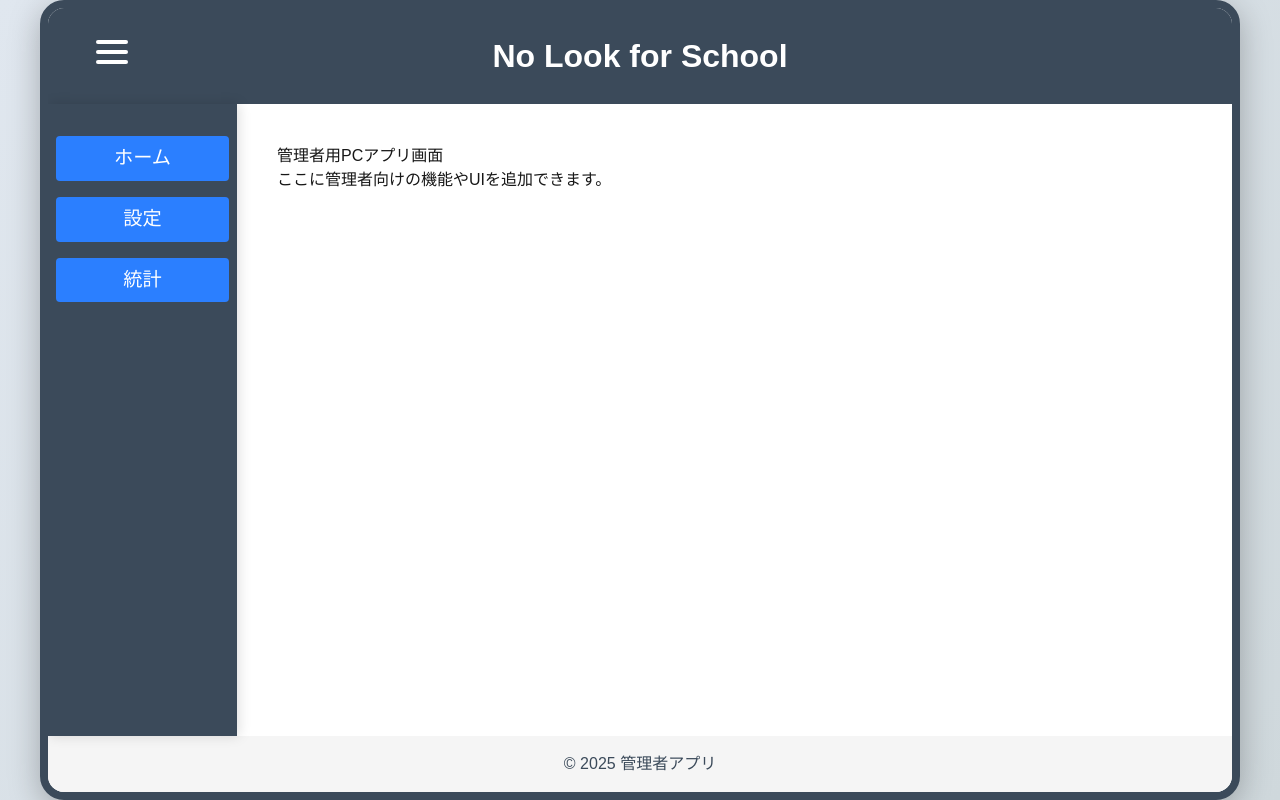
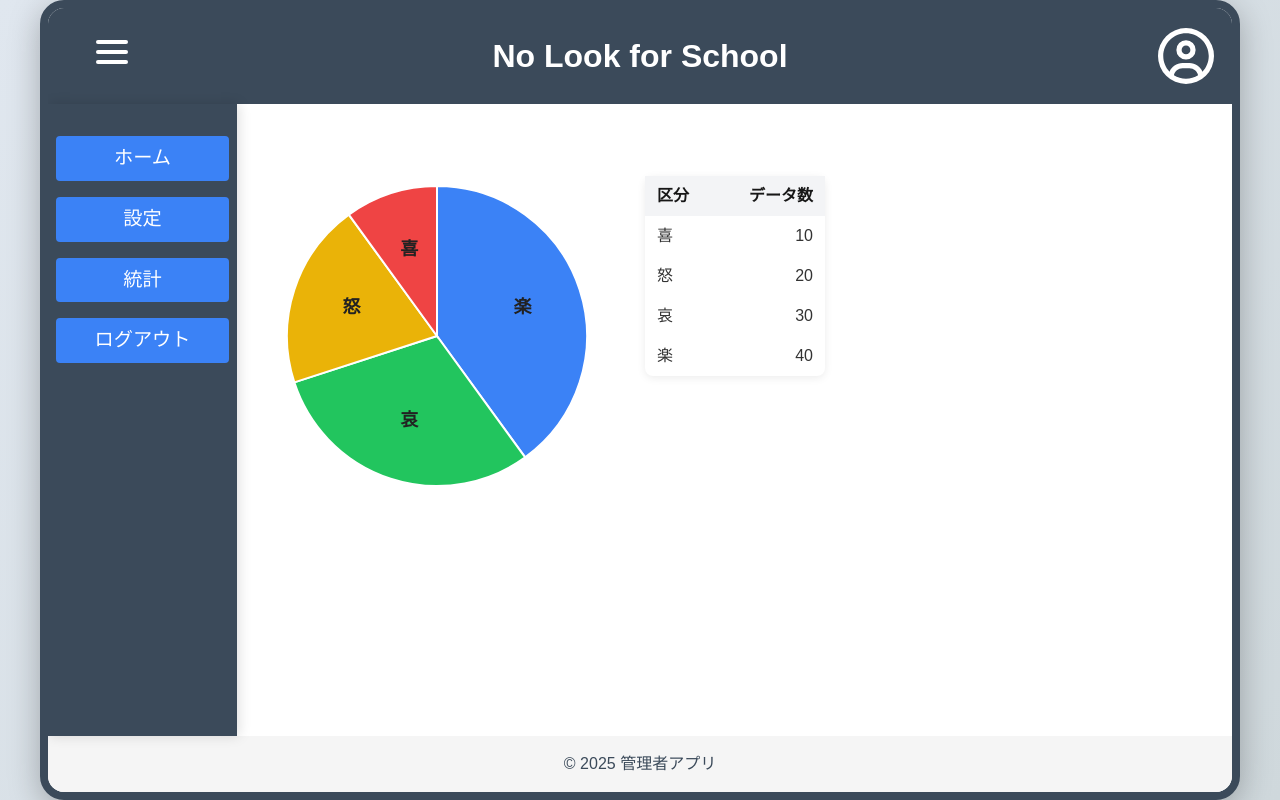
Before and after one commit to ochimasato0186/next_go_front, a Next.js app: page /maker/date in a window 1280 px wide. Both pictures are taken after a click on the button "メニュー". Built offline with nearby package versions, Linux system fonts and the light colour scheme.

Commit message:
円グラフ実装

```diff
--- a/app/maker/date/page.tsx
+++ b/app/maker/date/page.tsx
@@ -1,10 +1,41 @@
 import DesktopFrame from "../../../components/DesktopFrame";
+import ToukeiPieChart from "../../../components/toukei";
 
 export default function Maker() {
+  // 仮データ（ABCDの4区切り）
+  const sampleData = [
+    { label: "喜", value: 10 },
+    { label: "怒", value: 20 },
+    { label: "哀", value: 30 },
+    { label: "楽", value: 40 },
+  ];
   return (
     <DesktopFrame>
-      <h1>管理者用PCアプリ画面</h1>
-      <p>ここに管理者向けの機能やUIを追加できます。</p>
+      <div style={{marginTop: 32, display: "flex", alignItems: "flex-start", gap: 48}}>
+        {/* 円グラフ（左寄せ＆大きく） */}
+        <div style={{flex: "0 0 auto"}}>
+          <ToukeiPieChart data={sampleData} size={320} />
+        </div>
+        {/* データ数の表（右側） */}
+        <div style={{flex: "0 0 auto", minWidth: 180}}>
+          <table style={{borderCollapse: "collapse", width: "100%", background: "#fff", boxShadow: "0 2px 8px rgba(0,0,0,0.08)", borderRadius: 8}}>
+            <thead>
+              <tr style={{background: "#f3f4f6"}}>
+                <th style={{padding: "8px 12px", textAlign: "left", fontWeight: "bold"}}>区分</th>
+                <th style={{padding: "8px 12px", textAlign: "right", fontWeight: "bold"}}>データ数</th>
+              </tr>
+            </thead>
+            <tbody>
+              {sampleData.map((d, i) => (
+                <tr key={d.label}>
+                  <td style={{padding: "8px 12px", color: "#333"}}>{d.label}</td>
+                  <td style={{padding: "8px 12px", textAlign: "right", color: "#333"}}>{d.value}</td>
+                </tr>
+              ))}
+            </tbody>
+          </table>
+        </div>
+      </div>
     </DesktopFrame>
   );
 }
--- a/app/page.tsx
+++ b/app/page.tsx
@@ -1,5 +1,6 @@
 import Image from "next/image";
 import SmartphoneFrame from "../components/SmartphoneFrame";
+import stylesBtn from "../styles/button.module.css";
 import Link from "next/link";
 
 export default function Home() {
@@ -9,18 +10,21 @@ export default function Home() {
         <main className="flex flex-col items-center gap-4">
           <h1>ログイン画面</h1>
           <p>ここに先生向けの機能やUIを追加できます。</p>
+          {/* ログイン画面：生徒側ボタン */}
           <Link href="/student">
-            <button className="px-4 py-2 bg-blue-500 text-white rounded hover:bg-blue-600">
+            <button className={`px-4 py-2 rounded hover:bg-blue-600 ${stylesBtn.loginStudentBtn}`}>
               生徒側
             </button>
           </Link>
+          {/* ログイン画面：先生側ボタン */}
           <Link href="/teacher">
-            <button className="px-4 py-2 bg-green-500 text-white rounded hover:bg-green-600">
+            <button className={`px-4 py-2 rounded hover:bg-green-600 ${stylesBtn.loginTeacherBtn}`}>
               先生側
             </button>
           </Link>
+          {/* ログイン画面：管理者ボタン */}
           <Link href="/maker">
-            <button className="px-4 py-2 bg-green-500 text-white rounded hover:bg-green-600">
+            <button className={`px-4 py-2 rounded hover:bg-yellow-600 ${stylesBtn.loginMakerBtn}`}>
               管理者
             </button>
           </Link>
--- a/components/DesktopFrame.tsx
+++ b/components/DesktopFrame.tsx
@@ -1,17 +1,20 @@
 "use client";
 import React, { useState } from "react";
+import { FaRegCircleUser } from "react-icons/fa6";
 import { useRouter } from "next/navigation";
 import styles from "../styles/DesktopFrame.module.css";
+import stylesBtn from "../styles/button.module.css";
 
 const DesktopFrame: React.FC<{ children: React.ReactNode }> = ({ children }) => {
   const [sidebarOpen, setSidebarOpen] = useState(false);
+  const [userModalOpen, setUserModalOpen] = useState(false);
   const router = useRouter();
 
   return (
     <div className={styles.desktopBg}>
       <div className={styles.desktopFrame}>
         {/* ヘッダー */}
-        <div className={styles.header}>
+        <div className={styles.header} style={{ display: "flex", alignItems: "center", position: "relative" }}>
           <button
             className={styles.hamburger}
             onClick={() => setSidebarOpen((v) => !v)}
@@ -22,14 +25,48 @@ const DesktopFrame: React.FC<{ children: React.ReactNode }> = ({ children }) =>
             <span className={styles.hamburgerBar}></span>
           </button>
           <span style={{ margin: "0 auto" }}>No Look for School</span>
+          <span style={{ position: "absolute", right: 18, top: "50%", transform: "translateY(-50%)", cursor: "pointer" }} onClick={() => setUserModalOpen(true)}>
+            <FaRegCircleUser size={56} />
+          </span>
         </div>
+      {/* ユーザー情報モーダル */}
+      {userModalOpen && (
+        <div style={{
+          position: "fixed",
+          top: 0,
+          left: 0,
+          width: "100vw",
+          height: "100vh",
+          background: "rgba(0,0,0,0.3)",
+          display: "flex",
+          alignItems: "center",
+          justifyContent: "center",
+          zIndex: 1000
+        }} onClick={() => setUserModalOpen(false)}>
+          <div style={{
+            background: "#fff",
+            borderRadius: 12,
+            padding: "32px 40px",
+            minWidth: 320,
+            boxShadow: "0 2px 16px rgba(0,0,0,0.15)",
+            position: "relative"
+          }} onClick={e => e.stopPropagation()}>
+            <h2 style={{marginBottom: 24, fontSize: 20, textAlign: "center"}}>ユーザー情報</h2>
+            <div style={{marginBottom: 12}}>メールアドレス：sample@example.com</div>
+            <div style={{marginBottom: 12}}>ユーザー名：サンプルユーザー</div>
+            <div style={{marginBottom: 12}}>学校,所属名：サンプル学校</div>
+            <button style={{marginTop: 16, padding: "8px 24px", background: "#3182ce", color: "#fff", border: "none", borderRadius: 6, cursor: "pointer", display: "block", marginLeft: "auto", marginRight: "auto"}} onClick={() => setUserModalOpen(false)}>閉じる</button>
+          </div>
+        </div>
+      )}
         {/* サイドバー＋メインを横並びに */}
         <div className={styles.frameContent}>
           {sidebarOpen && (
             <div className={styles.sidebarLeft}>
               <div className={styles.sidebarContent}>
+                {/* サイドバー：ホームボタン */}
                 <button
-                  className="px-4 py-2 bg-blue-500 text-white rounded hover:bg-blue-600 w-full mb-4"
+                  className={`px-4 py-2 rounded w-full mb-4 ${stylesBtn.sidebarBtn}`}
                   onClick={() => {
                     router.push("/maker");
                     setSidebarOpen(false);
@@ -37,8 +74,9 @@ const DesktopFrame: React.FC<{ children: React.ReactNode }> = ({ children }) =>
                 >
                   ホーム
                 </button>
+                {/* サイドバー：設定ボタン */}
                 <button
-                  className="px-4 py-2 bg-blue-500 text-white rounded hover:bg-blue-600 w-full mb-4"
+                  className={`px-4 py-2 rounded w-full mb-4 ${stylesBtn.sidebarBtn}`}
                   onClick={() => {
                     router.push("/maker/setting");
                     setSidebarOpen(false);
@@ -46,14 +84,25 @@ const DesktopFrame: React.FC<{ children: React.ReactNode }> = ({ children }) =>
                 >
                   設定
                 </button>
+                {/* サイドバー：統計ボタン */}
                 <button
-                  className="px-4 py-2 bg-blue-500 text-white rounded hover:bg-blue-600 w-full"
+                  className={`px-4 py-2 rounded w-full mb-4 ${stylesBtn.sidebarBtn}`}
                   onClick={() => {
                     router.push("/maker/date");
                     setSidebarOpen(false);
                   }}
                 >
                   統計
+                </button>
+                {/* サイドバー：ログアウトボタン */}
+                <button
+                  className={`px-4 py-2 rounded w-full mb-4 ${stylesBtn.sidebarBtn}`}
+                  onClick={() => {
+                    router.push("/");
+                    setSidebarOpen(false);
+                  }}
+                >
+                  ログアウト
                 </button>
               </div>
             </div>
--- /dev/null
+++ b/components/toukei.tsx
@@ -0,0 +1,71 @@
+import React from "react";
+import type { PieData, ToukeiPieChartProps } from "../types/toukei";
+const ToukeiPieChart: React.FC<ToukeiPieChartProps> = ({ data, size = 480 }) => {
+  // データをvalueの降順（大きい順）にソート
+  const sortedData = [...data].sort((a, b) => b.value - a.value);
+  // 合計値
+  const total = sortedData.reduce((sum, d) => sum + d.value, 0);
+  // 円グラフの各セグメントの開始・終了角度を計算
+  // 90°（上方向）からスタート
+  let startAngle = -Math.PI / 2;
+  const colors = ["#3b82f6", "#22c55e", "#eab308", "#ef4444", "#a855f7", "#14b8a6"];
+
+  return (
+    <svg width={size} height={size} viewBox={`0 0 ${size} ${size}`}>
+      <g transform={`translate(${size/2},${size/2})`}>
+        {sortedData.map((d, i) => {
+          const angle = (d.value / total) * 2 * Math.PI;
+          const endAngle = startAngle + angle;
+          // 円弧の座標計算
+          const radius = size/2 - 10;
+          const x1 = radius * Math.cos(startAngle);
+          const y1 = radius * Math.sin(startAngle);
+          const x2 = radius * Math.cos(endAngle);
+          const y2 = radius * Math.sin(endAngle);
+          const largeArcFlag = angle > Math.PI ? 1 : 0;
+          const pathData = `M 0 0 L ${x1} ${y1} A ${radius} ${radius} 0 ${largeArcFlag} 1 ${x2} ${y2} Z`;
+          // セグメントの中央角度
+          const midAngle = startAngle + angle / 2;
+          const labelRadius = radius * 0.6; // 円の中心からラベルまでの距離
+          const labelX = labelRadius * Math.cos(midAngle);
+          const labelY = labelRadius * Math.sin(midAngle);
+          const seg = (
+            <g key={d.label}>
+              <path
+                d={pathData}
+                fill={colors[i % colors.length]}
+                stroke="#fff"
+                strokeWidth={2}
+              />
+              <text
+                x={labelX}
+                y={labelY}
+                textAnchor="middle"
+                dominantBaseline="middle"
+                fontSize={18}
+                fill="#222"
+                fontWeight="bold"
+              >
+                {d.label}
+              </text>
+            </g>
+          );
+          startAngle = endAngle;
+          return seg;
+        })}
+      </g>
+      {/* ラベル表示削除済み */}
+    </svg>
+  );
+};
+
+// 仮データ例
+// const sampleData = [
+//   { label: "A", value: 10 },
+//   { label: "B", value: 20 },
+//   { label: "C", value: 30 },
+//   { label: "D", value: 40 },
+// ];
+// <ToukeiPieChart data={sampleData} />
+
+export default ToukeiPieChart;
--- a/package.json
+++ b/package.json
@@ -15,6 +15,7 @@
     "next": "15.3.4",
     "react": "^19.0.0",
     "react-dom": "^19.0.0",
+    "react-icons": "^5.5.0",
     "three": "^0.176.0"
   },
   "devDependencies": {
--- /dev/null
+++ b/styles/button.module.css
@@ -0,0 +1,23 @@
+/* ボタンの色・スタイルを一元管理するCSSモジュール */
+
+/* ログイン画面の各ボタン */
+.loginStudentBtn {
+  background-color: #3b82f6; /* 青 */
+  color: #fff;
+}
+.loginTeacherBtn {
+  background-color: #22c55e; /* 緑 */
+  color: #fff;
+}
+.loginMakerBtn {
+  background-color: #eab308; /* 黄 */
+  color: #fff;
+}
+
+/* サイドバーのボタン（DesktopFrame） */
+.sidebarBtn {
+  background-color: #3b82f6; /* 青 */
+  color: #fff;
+}
+
+/* 必要に応じて他のボタンも追加してください */
--- /dev/null
+++ b/types/toukei.ts
@@ -0,0 +1,11 @@
+// types/toukei.ts
+// 円グラフ用データ型定義
+export type PieData = {
+  label: string;
+  value: number;
+};
+
+export type ToukeiPieChartProps = {
+  data: PieData[];
+  size?: number;
+};
```
Also changed, not shown: 1 other file (tests, documents, lock files or other folders).
